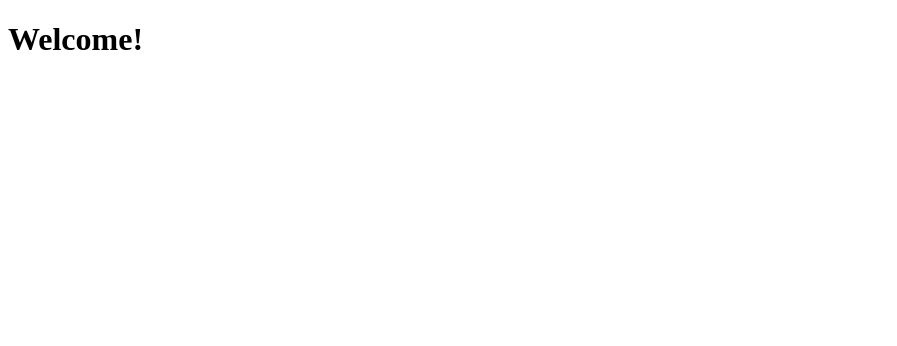
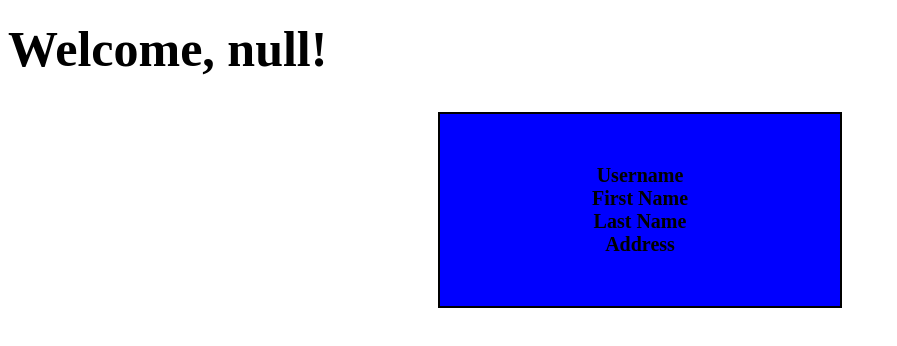
Before and after one commit to stnazaroff/PersonalProject, a website: page public/Home/Home.html in a window 1280 px wide. Shown: the whole page, without its empty margins (0-897 px from the left). Drawn offline with nearby package versions, Linux system fonts and the light colour scheme; no server answers.

Commit message:
made a profile page; need to add css

```diff
--- a/public/Home/Home.html
+++ b/public/Home/Home.html
@@ -5,10 +5,29 @@
     <link rel="stylesheet" href="Home.css" />
   </head>
   <body>
-    <h1>Welcome!</h1>
+    <h1 id="welcome_message"></h1>
+    <div id="container">
+      <div>
+        <strong>Username</strong> <br />
+        <span id="user_name"></span>
+      </div>
+      <div>
+        <strong>First Name</strong> <br />
+        <span id="first_name"></span>
+      </div>
+      <div>
+        <strong>Last Name</strong> <br />
+        <span id="last_name"></span>
+      </div>
+      <div>
+        <strong>Address</strong> <br />
+        <span id="address"></span>
+      </div>
+    </div>
     <script
       src="https://code.jquery.com/jquery-3.3.1.min.js"
       crossorigin="anonymous"
     ></script>
     <script src="../Home/Home.js"></script>
   </body>
+</html>
--- a/public/Home/Home.js
+++ b/public/Home/Home.js
@@ -0,0 +1,18 @@
+const user_name = sessionStorage.getItem("user_name");
+const welcomeMessage = document.getElementById("welcome_message");
+welcomeMessage.innerHTML = "Welcome, " + user_name + "!";
+
+$.ajax({
+  url: "/getuser/" + user_name,
+  type: "GET",
+  success: function (result) {
+    console.log(result); // Check if the result object contains the expected user data
+    document.getElementById("user_name").innerHTML = result[0].user_name;
+    document.getElementById("first_name").innerHTML = result[0].first_name;
+    document.getElementById("last_name").innerHTML = result[0].last_name;
+    document.getElementById("address").innerHTML = result[0].address;
+  },
+  error: function (error) {
+    console.log(error);
+  },
+});
--- a/public/Home/home.css
+++ b/public/Home/home.css
@@ -0,0 +1,34 @@
+#welcome_message {
+  font-size: 50px;
+  text-align: left;
+  font-weight: bold;
+  color: #000000;
+  margin-top: 20px;
+}
+
+#container {
+  background-color: blue;
+  width: 300px;
+  border: 2px solid black;
+  padding: 50px;
+  margin: 20px;
+  text-align: center;
+  margin-right: auto;
+  margin-left: auto;
+}
+
+strong{
+    font-size: 20px;
+    text-align: center;
+    font-weight: bold;
+    color: #000000;
+    margin-top: 20px;
+}
+
+span[id="user_name"], span[id="first_name"], span[id="last_name"], span[id="address"]{
+    font-size: 10px;
+    text-align: center;
+    font-weight: bold;
+    color: #000000;
+    margin-top: 20px;
+}
--- a/public/script.js
+++ b/public/script.js
@@ -14,7 +14,9 @@ document.getElementById("LoginForm").addEventListener("submit", function (event)
             alert("Invalid username or password");
             form.reset();
             event.preventDefault();
-        } else {
+        }
+        else {
+          sessionStorage.setItem("user_name", data.user_name);  // Store the username in local storage
             window.location.href = "../Home/Home.html";
             form.reset();
         }
```
Also changed, not shown: index.js (+19 -1 lines).
